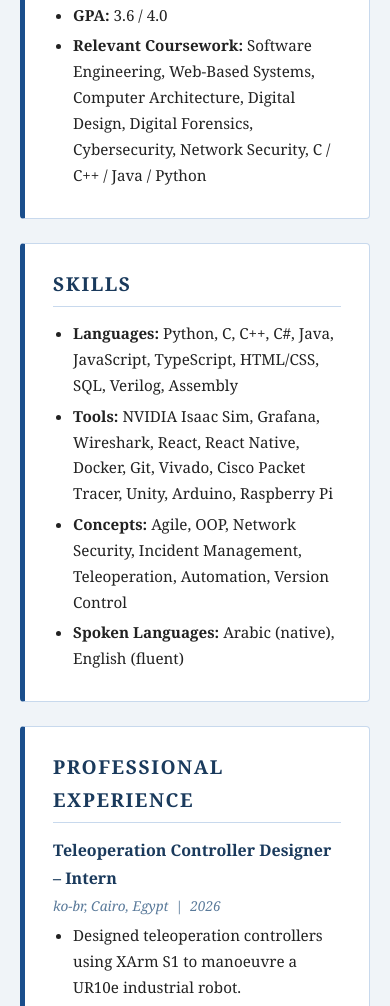
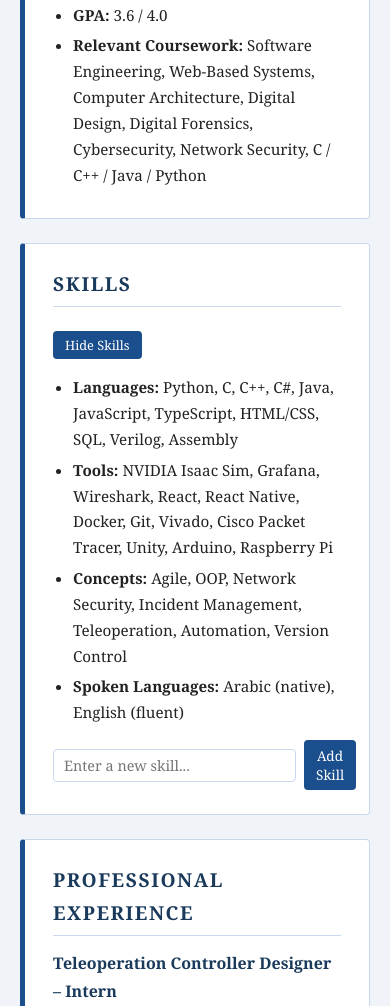
Before and after one commit to SamarAhmed1/Samar_Ahmed_Assignment1_WBS, a plain HTML site: page index.html in a window 390 px wide. Shown: the part 994-2000 px from the top of the page. Drawn offline with Linux system fonts and the light colour scheme.

Commit message:
added JS

```diff
--- a/index.html
+++ b/index.html
@@ -6,6 +6,7 @@
     <meta name="viewport" content="width=device-width, initial-scale=1.0" />
     <title>Samar Ahmed - CV</title>
     <link rel="stylesheet" href="style.css" />
+    <link rel="javascript" href="script.js" />
 </head>
 
 <body>
@@ -188,6 +189,7 @@
         <p>Samar Ahmed - Assignment 1</p>
     </footer>
 
+    <script src="script.js"></script>
 </body>
 
 </html>
--- /dev/null
+++ b/script.js
@@ -0,0 +1,274 @@
+document.addEventListener("DOMContentLoaded", function () {
+
+    //1. WELCOME MESSAGE
+    // Show an alert when the page first loads
+    alert("Welcome to my portfolio page!");
+
+
+    //2. DARK MODE / LIGHT MODE TOGGLE
+    // Inject a dark mode toggle button into the header
+    const darkModeBtn = document.createElement("button");
+    darkModeBtn.id = "darkModeBtn";
+    darkModeBtn.textContent = "Dark Mode";
+    darkModeBtn.style.cssText = `
+        position: fixed;
+        top: 14px;
+        right: 18px;
+        z-index: 999;
+        padding: 8px 14px;
+        background: #1a4e8c;
+        color: #fff;
+        border: none;
+        border-radius: 20px;
+        cursor: pointer;
+        font-size: 0.85em;
+        font-family: Georgia, serif;
+    `;
+    document.body.appendChild(darkModeBtn);
+
+    // Add the dark mode styles once to the document
+    const darkModeStyle = document.createElement("style");
+    darkModeStyle.textContent = `
+        body.dark-mode { background-color: #0d1b2a; color: #d0dde8; }
+        body.dark-mode header { background-color: #0a1520; }
+        body.dark-mode section { background-color: #122030; border-color: #1e3a55; }
+        body.dark-mode section h2 { color: #88b8df; }
+        body.dark-mode h3 { color: #a8cceb; }
+        body.dark-mode footer { background-color: #0a1520; }
+        body.dark-mode #darkModeBtn { background: #a8c8e8; color: #0d1b2a; }
+    `;
+    document.head.appendChild(darkModeStyle);
+
+    darkModeBtn.addEventListener("click", function () {
+        document.body.classList.toggle("dark-mode");
+        // Swap the button label depending on current mode
+        if (document.body.classList.contains("dark-mode")) {
+            darkModeBtn.textContent = "Light Mode";
+        } else {
+            darkModeBtn.textContent = "Dark Mode";
+        }
+    });
+
+
+    //3. SHOW / HIDE SECTIONS
+    // Sections we want to make collapsible
+    const togglableSections = ["skills", "projects", "achievements"];
+
+    togglableSections.forEach(function (sectionId) {
+        const section = document.getElementById(sectionId);
+        if (!section) return;
+
+        const heading = section.querySelector("h2");
+        const sectionName = heading.textContent;
+
+        // Wrap all content after the h2 in a collapsible div
+        const content = document.createElement("div");
+        content.classList.add("section-content");
+        while (section.children.length > 1) {
+            content.appendChild(section.children[1]);
+        }
+        section.appendChild(content);
+
+        // Create and insert the toggle button right after the h2
+        const toggleBtn = document.createElement("button");
+        toggleBtn.textContent = "Hide " + sectionName;
+        toggleBtn.style.cssText = `
+            margin-top: 10px;
+            margin-bottom: 10px;
+            padding: 5px 12px;
+            background: #1a4e8c;
+            color: #fff;
+            border: none;
+            border-radius: 4px;
+            cursor: pointer;
+            font-size: 0.8em;
+            font-family: Georgia, serif;
+        `;
+        heading.after(toggleBtn);
+
+        toggleBtn.addEventListener("click", function () {
+            const isVisible = content.style.display !== "none";
+            content.style.display = isVisible ? "none" : "block";
+            toggleBtn.textContent = isVisible ? "Show " + sectionName : "Hide " + sectionName;
+        });
+    });
+
+
+    //4. DYNAMIC SKILLS LIST
+    // Add an input + button at the bottom of the Skills section so the user can add new skills
+    const skillsSection = document.getElementById("skills");
+    if (skillsSection) {
+        const skillsList = skillsSection.querySelector("ul");
+
+        const addSkillWrapper = document.createElement("div");
+        addSkillWrapper.style.cssText = "margin-top: 14px; display: flex; gap: 8px; align-items: center;";
+
+        const skillInput = document.createElement("input");
+        skillInput.type = "text";
+        skillInput.placeholder = "Enter a new skill...";
+        skillInput.style.cssText = `
+            flex: 1;
+            padding: 6px 10px;
+            border: 1px solid #c8d9ed;
+            border-radius: 4px;
+            font-family: Georgia, serif;
+            font-size: 0.9em;
+        `;
+
+        const addSkillBtn = document.createElement("button");
+        addSkillBtn.textContent = "Add Skill";
+        addSkillBtn.style.cssText = `
+            padding: 6px 12px;
+            background: #1a4e8c;
+            color: #fff;
+            border: none;
+            border-radius: 4px;
+            cursor: pointer;
+            font-size: 0.85em;
+            font-family: Georgia, serif;
+        `;
+
+        addSkillWrapper.appendChild(skillInput);
+        addSkillWrapper.appendChild(addSkillBtn);
+        skillsSection.appendChild(addSkillWrapper);
+
+        function addSkill() {
+            const newSkill = skillInput.value.trim();
+            if (newSkill === "") return;
+
+            const newItem = document.createElement("li");
+            newItem.textContent = newSkill;
+            skillsList.appendChild(newItem);
+
+            skillInput.value = "";
+            skillInput.focus();
+        }
+
+        addSkillBtn.addEventListener("click", addSkill);
+
+        // Also allow pressing Enter to add a skill
+        skillInput.addEventListener("keydown", function (e) {
+            if (e.key === "Enter") addSkill();
+        });
+    }
+
+
+    //5. INTERACTIVE PROJECT DETAILS
+    // For each project article, add a "Show Details" button that reveals the bullet points
+    const projectsSection = document.getElementById("projects");
+    if (projectsSection) {
+        const projectArticles = projectsSection.querySelectorAll("article");
+
+        projectArticles.forEach(function (article) {
+            const detailsList = article.querySelector("ul");
+            if (!detailsList) return;
+
+            // Hide the details by default
+            detailsList.style.display = "none";
+
+            const detailBtn = document.createElement("button");
+            detailBtn.textContent = "Show Details";
+            detailBtn.style.cssText = `
+                margin-top: 6px;
+                padding: 4px 10px;
+                background: transparent;
+                color: #1a4e8c;
+                border: 1px solid #1a4e8c;
+                border-radius: 4px;
+                cursor: pointer;
+                font-size: 0.8em;
+                font-family: Georgia, serif;
+            `;
+
+            article.insertBefore(detailBtn, detailsList);
+
+            detailBtn.addEventListener("click", function () {
+                const isHidden = detailsList.style.display === "none";
+                detailsList.style.display = isHidden ? "block" : "none";
+                detailBtn.textContent = isHidden ? "Hide Details" : "Show Details";
+            });
+        });
+    }
+
+
+    //6. CONTACT FORM WITH VALIDATION
+    // Build a contact form and inject it into the contact section
+    const contactSection = document.getElementById("contact");
+    if (contactSection) {
+        const formHTML = `
+            <form id="contactForm" novalidate style="margin-top: 16px;">
+                <div style="margin-bottom: 12px;">
+                    <label for="contactName" style="display:block; margin-bottom:4px; font-size:0.9em; font-weight:bold;">Name</label>
+                    <input type="text" id="contactName" placeholder="Your full name"
+                        style="width:100%; padding:8px 10px; border:1px solid #c8d9ed; border-radius:4px; font-family:Georgia,serif; font-size:0.9em;" />
+                    <span id="nameError" style="color:#c0392b; font-size:0.8em; display:none;">Name is required.</span>
+                </div>
+
+                <div style="margin-bottom: 12px;">
+                    <label for="contactEmail" style="display:block; margin-bottom:4px; font-size:0.9em; font-weight:bold;">Email</label>
+                    <input type="email" id="contactEmail" placeholder="your@email.com"
+                        style="width:100%; padding:8px 10px; border:1px solid #c8d9ed; border-radius:4px; font-family:Georgia,serif; font-size:0.9em;" />
+                    <span id="emailError" style="color:#c0392b; font-size:0.8em; display:none;">Please enter a valid email address.</span>
+                </div>
+
+                <div style="margin-bottom: 12px;">
+                    <label for="contactMessage" style="display:block; margin-bottom:4px; font-size:0.9em; font-weight:bold;">Message</label>
+                    <textarea id="contactMessage" rows="4" placeholder="Write your message here..."
+                        style="width:100%; padding:8px 10px; border:1px solid #c8d9ed; border-radius:4px; font-family:Georgia,serif; font-size:0.9em; resize:vertical;"></textarea>
+                    <span id="messageError" style="color:#c0392b; font-size:0.8em; display:none;">Message cannot be empty.</span>
+                </div>
+
+                <button type="submit"
+                    style="padding:8px 18px; background:#1a4e8c; color:#fff; border:none; border-radius:4px; cursor:pointer; font-size:0.9em; font-family:Georgia,serif;">
+                    Send Message
+                </button>
+
+                <p id="formSuccess" style="color:#27ae60; margin-top:10px; font-size:0.9em; display:none;">
+                    ✓ Message sent successfully! I'll get back to you soon.
+                </p>
+            </form>
+        `;
+
+        contactSection.insertAdjacentHTML("beforeend", formHTML);
+
+        const form = document.getElementById("contactForm");
+        form.addEventListener("submit", function (e) {
+            e.preventDefault();
+
+            const name    = document.getElementById("contactName").value.trim();
+            const email   = document.getElementById("contactEmail").value.trim();
+            const message = document.getElementById("contactMessage").value.trim();
+
+            // Hide all errors and the success message before re-validating
+            document.getElementById("nameError").style.display    = "none";
+            document.getElementById("emailError").style.display   = "none";
+            document.getElementById("messageError").style.display = "none";
+            document.getElementById("formSuccess").style.display  = "none";
+
+            let valid = true;
+
+            if (name === "") {
+                document.getElementById("nameError").style.display = "inline";
+                valid = false;
+            }
+
+            // Simple email format check using a regex
+            const emailRegex = /^[^\s@]+@[^\s@]+\.[^\s@]+$/;
+            if (!emailRegex.test(email)) {
+                document.getElementById("emailError").style.display = "inline";
+                valid = false;
+            }
+
+            if (message === "") {
+                document.getElementById("messageError").style.display = "inline";
+                valid = false;
+            }
+
+            if (valid) {
+                document.getElementById("formSuccess").style.display = "block";
+                form.reset();
+            }
+        });
+    }
+
+});
```
